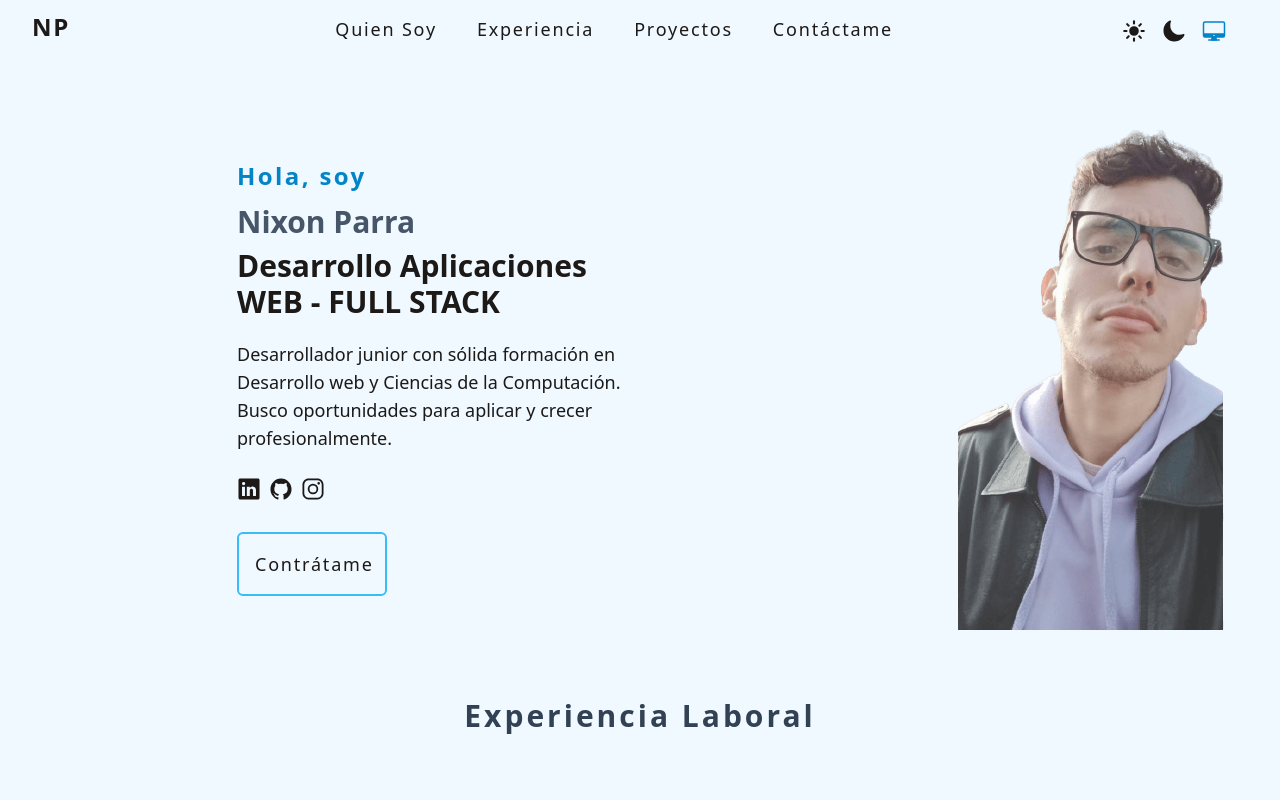
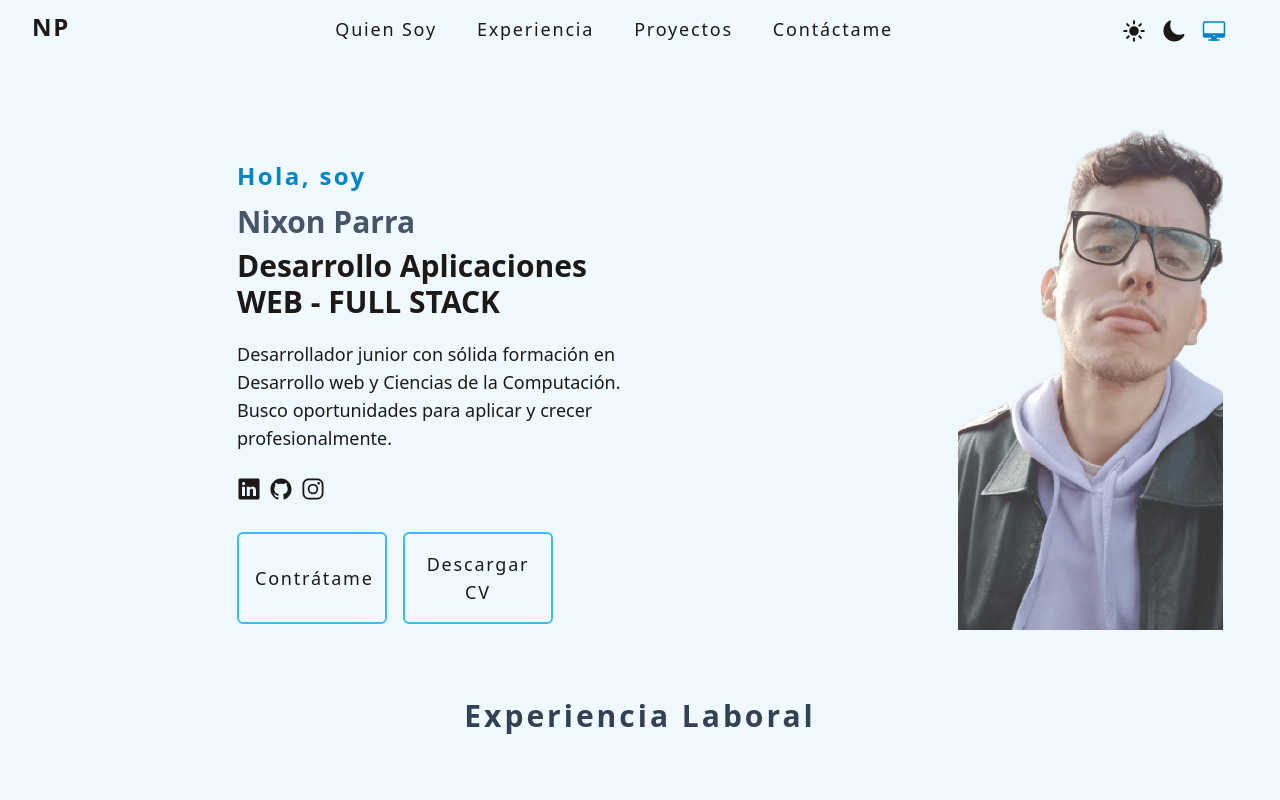
Before and after one commit to nixon1097/Portafolio, a React (Vite) app: page / in a window 1280 px wide. Shown: the top 800 px of the page. Built offline with nearby package versions, Linux system fonts and the light colour scheme.

Commit message:
descarga cv

```diff
--- a/src/components/SobreMi.jsx
+++ b/src/components/SobreMi.jsx
@@ -32,9 +32,14 @@ const SobreMi = () => {
             <ion-icon name="logo-instagram" className="px-2"></ion-icon>
           </a>
         </div>
-        <div>
+        <div className="flex gap-4 ">
           <button className="border-2 rounded-md border-sky-400 p-4 w-[150px] text-lg tracking-widest hover:bg-sky-500 hover:shadow-md hover:shadow-sky-400 hover:dark:text-slate-900 ease-out duration-500 max-w-[250px]">
             <a href="#contactame">Contrátame</a>
+          </button>
+          <button className="border-2 text-[16px] flex justify-centers rounded-md border-sky-400 p-4 w-[150px] text-lg tracking-widest hover:bg-sky-500 hover:shadow-md hover:shadow-sky-400 hover:dark:text-slate-900 ease-out duration-500 max-w-[250px]">
+            <a className="" href="./cvNixonParra.pdf" download={true}>
+              Descargar CV
+            </a>
           </button>
         </div>
       </div>
```
Also changed, not shown: 1 other file (tests, documents, lock files or other folders).
